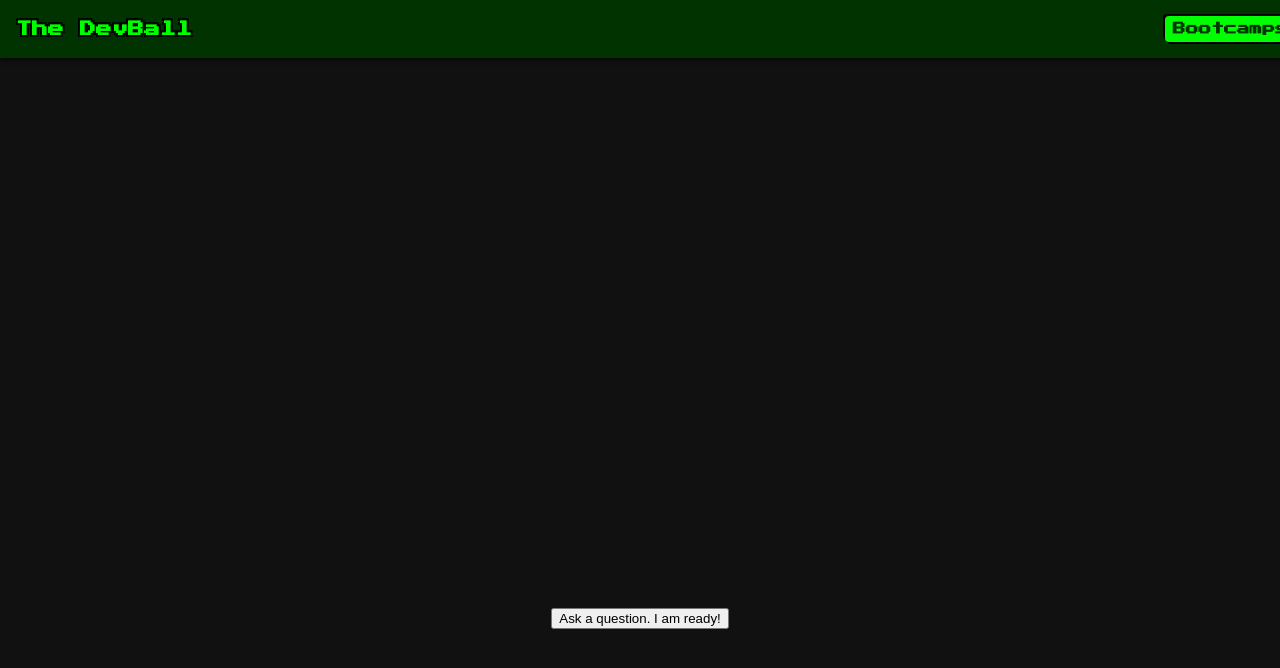
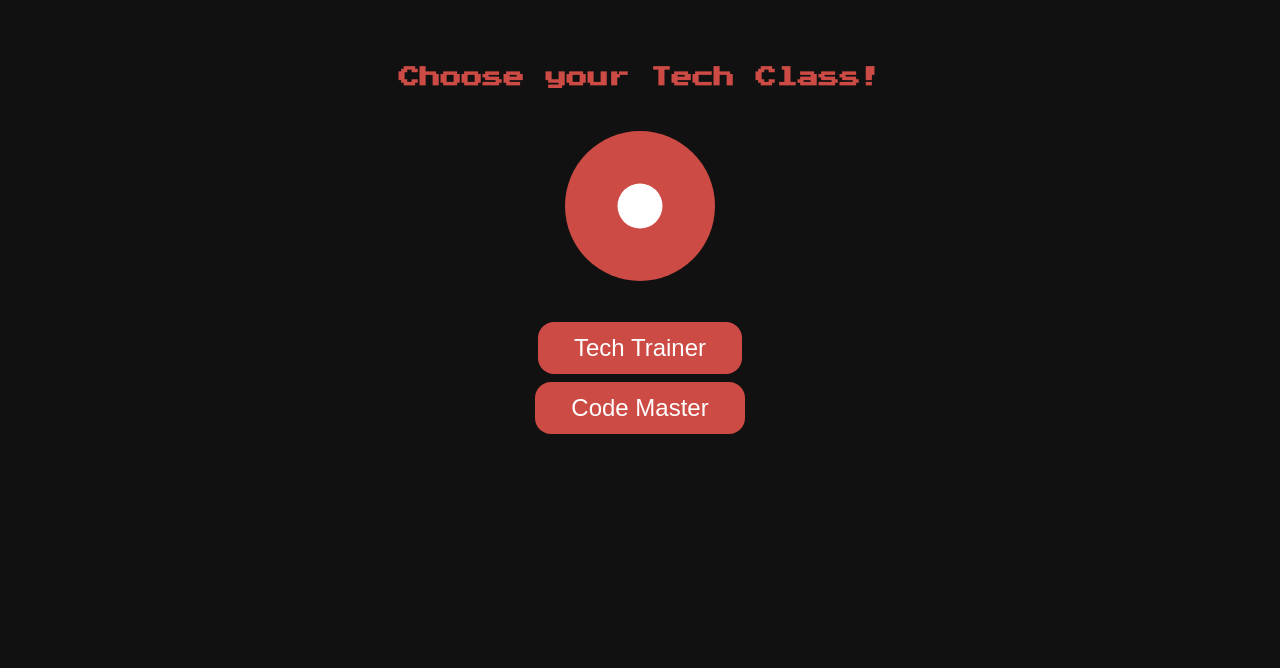
Before and after one commit to williamalvarezdev/whichBootcamp, a React (Vite) app: page / in a window 1280 px wide. Shown: the top 668 px of the page. Built offline with nearby package versions, Linux system fonts and the light colour scheme.

Commit message:
Pokeball UI

```diff
--- a/package.json
+++ b/package.json
@@ -10,9 +10,6 @@
     "preview": "vite preview"
   },
   "dependencies": {
-    "@react-three/drei": "^10.4.4",
-    "@react-three/fiber": "^9.2.0",
-    "gsap": "^3.13.0",
     "ollama": "^0.5.16",
     "react": "^19.1.0",
     "react-dom": "^19.1.0",
--- a/src/App.jsx
+++ b/src/App.jsx
@@ -1,12 +1,11 @@
 import { useState } from "react";
+import { Navbar } from "./components/Navbar";
 import { DialogBox } from "./components/DialogBox";
-import { Navbar } from "./components/Navbar";
+import { WelcomeScreen } from "./components/WelcomeScreen";
+import "./styles/GlobalStyles.css";
 
 export function App() {
-  const [dialog, setDialog] = useState({
-    speaker: "AI Mentor",
-    text: "Welcome, young trainer! Ready to find your next adventure?"
-  });
+  const [selectedRole, setSelectedRole] = useState(null);
 
   const bootcamps = [
     "Fullstack Web Dev",
@@ -20,17 +19,17 @@ export function App() {
 
   const handleBootcampSelect = (bootcamp) => {
     setSelectedBootcamp(bootcamp);
-    setDialog({
-      speaker: "AI Mentor",
-      text: `You selected the "${bootcamp}" bootcamp! Ready to ask a question?`
-    });
   };
+
+  if (!selectedRole) {
+    return <WelcomeScreen onStart={(role) => setSelectedRole(role)} />;
+  }
 
   return (
     <>
       <Navbar bootcamps={bootcamps} onSelect={handleBootcampSelect} />
-
-      <div style={{
+      <div
+        style={{
           backgroundColor: "#111",
           height: "100vh",
           display: "flex",
@@ -39,8 +38,9 @@ export function App() {
           alignItems: "center",
           padding: 16,
           paddingTop: 80,
-      }}>
-        <DialogBox updateDialog={setDialog} selectedBootcamp={selectedBootcamp} />
+        }}
+      >
+        <DialogBox selectedBootcamp={selectedBootcamp} />
       </div>
     </>
   );
--- a/src/components/Ball.jsx
+++ /dev/null
@@ -1,53 +0,0 @@
-import { useRef, useEffect, useState } from "react";
-import { useThree, useFrame } from "@react-three/fiber";
-import { Text } from "@react-three/drei";
-
-export function Ball({ isShaking }) {
-  const ballRef = useRef();
-  const { viewport } = useThree();
-  const [scale, setScale] = useState(1);
-
-  useEffect(() => {
-    const responsiveScale = Math.min(Math.max(viewport.width / 10, 0.4), 1);
-    setScale(responsiveScale);
-  }, [viewport.width]);
-
-
-  useFrame(() => {
-    if (ballRef.current) {
-      if (isShaking) {
-        ballRef.current.rotation.x += 0.05;
-        ballRef.current.rotation.y += 0.1;
-      } else {
-        ballRef.current.rotation.y += 0.005;
-      }
-    }
-  });
-
-  //BLACK BALL
-  return (
-    <group ref={ballRef} scale={scale}>
-      <mesh castShadow receiveShadow>
-        <sphereGeometry args={[1, 64, 64]} />
-        <meshStandardMaterial color="black" />
-      </mesh>
-
-      <mesh position={[0, 0, 0.99]}>
-        <circleGeometry args={[0.4, 32]} />
-        <meshStandardMaterial color="white" />
-      </mesh>
-
-      <Text
-        font="/fonts/PressStart2P-Regular.ttf"
-        fontSize={0.2}
-        position={[0, 0, 1.01]}
-        rotation={[0, 0, 0]}
-        color="black"
-        anchorX="center"
-        anchorY="middle"
-      >
-        8
-      </Text>
-    </group>
-  );
-}
--- a/src/components/DialogBox.jsx
+++ b/src/components/DialogBox.jsx
@@ -1,55 +1,8 @@
-import { useState, useEffect } from "react";
-import { Canvas, useThree } from "@react-three/fiber";
-import { OrbitControls } from "@react-three/drei";
-import { Ball } from "./Ball";
-import gsap from "gsap";
-
-function ResponsiveCameraWrapper({ children }) {
-  const { viewport, camera } = useThree();
-
-  useEffect(() => {
-    camera.position.z = viewport.width < 6 ? 5.5 : viewport.width < 10 ? 4.5 : 3.5;
-  }, [viewport.width, camera]);
-
-  return children;
-}
-
-export function DialogBox({ updateDialog, selectedBootcamp }) {
-  const [isShaking, setIsShaking] = useState(false);
-  const [respuesta, setRespuesta] = useState(null);
-  const [loading, setLoading] = useState(false);
-
-  const handleAsk = async () => {
-    if (loading) return;
-
-    setIsShaking(true);
-    setLoading(true);
-
-    gsap.delayedCall(2, () => {
-      setIsShaking(false);
-      const randomRespuesta = "This is your Bootcamp!";
-      setRespuesta(randomRespuesta);
-      if (updateDialog) updateDialog(randomRespuesta);
-      setLoading(false);
-    });
-  };
-
+export function DialogBox({ selectedBootcamp }) {
   return (
-    <div className="dialog-container" style={{ textAlign: "center" }}>
-      <Canvas shadows camera={{ position: [0, 0, 5], fov: 50 }}>
-        <ResponsiveCameraWrapper>
-          <ambientLight intensity={0.5} />
-          <directionalLight position={[5, 5, 5]} intensity={1} />
-          <OrbitControls enableZoom={false}/>
-          <Ball isShaking={isShaking} />
-        </ResponsiveCameraWrapper>
-      </Canvas>
-
-      <button onClick={handleAsk} disabled={loading} style={{ marginTop: "1rem" }}>
-        {loading ? "Let me check with my mates..." : "Ask a question. I am ready!"}
-      </button>
-
-      {respuesta && <p style={{ marginTop: "1rem" }}>{respuesta}</p>}
+    <div style={{ textAlign: "center", maxWidth: "600px" }}>
+      <h2>Welcome, {selectedBootcamp} adventurer!</h2>
+      <p>Ask your mentor anything to begin your journey.</p>
     </div>
   );
 }
--- /dev/null
+++ b/src/components/WelcomeScreen.jsx
@@ -0,0 +1,45 @@
+// components/WelcomeScreen.jsx
+import { useState } from "react";
+import "../styles/WelcomeScreen.css";
+
+export function WelcomeScreen({ onStart }) {
+  const [trainerHovered, setTrainerHovered] = useState(null);
+
+  return (
+    <section className="poke-section">
+      <h2>Choose your Tech Class!</h2>
+
+      <div className="poke-intro-trainer">
+        <div className="poke-ball"></div>
+        <img
+          className={`poke-trainer-img poke-trainer-img-classic ${trainerHovered === "classic" ? "active" : ""}`}
+          src="https://raw.githubusercontent.com/tiffachoo/pokesprites/master/trainers/red-rb.png"
+          alt="Classic Trainer"
+        />
+        <img
+          className={`poke-trainer-img poke-trainer-img-master ${trainerHovered === "master" ? "active" : ""}`}
+          src="https://raw.githubusercontent.com/tiffachoo/pokesprites/master/trainers/red-sm.png"
+          alt="Master Trainer"
+        />
+      </div>
+
+      <button
+        className="button spacer"
+        onClick={() => onStart("Tech Trainer")}
+        onMouseOver={() => setTrainerHovered("classic")}
+        onMouseOut={() => setTrainerHovered(null)}
+      >
+        Tech Trainer
+      </button>
+
+      <button
+        className="button"
+        onClick={() => onStart("Code Master")}
+        onMouseOver={() => setTrainerHovered("master")}
+        onMouseOut={() => setTrainerHovered(null)}
+      >
+        Code Master
+      </button>
+    </section>
+  );
+}
--- /dev/null
+++ b/src/styles/WelcomeScreen.css
@@ -0,0 +1,94 @@
+@import url('https://fonts.googleapis.com/css2?family=VT323&display=swap');
+
+body {
+  background-color: #f65a52;
+  font-family: "VT323", monospace;
+  font-size: 16px;
+  color: #333;
+}
+
+.poke-section {
+  display: flex;
+  flex-direction: column;
+  align-items: center;
+  color: #cc4b44;
+  margin-top: 50px;
+}
+
+.button {
+  padding: 0.5em 1.5em;
+  border-radius: 1rem;
+  border: none;
+  font-size: 1.5rem;
+  background-color: #cc4b44;
+  color: #fff;
+  cursor: pointer;
+  transition: 0.35s;
+  margin-bottom: 0.5rem;
+}
+
+.button:hover {
+  background-color: #000;
+  color: #f65a52;
+}
+
+.poke-intro-trainer {
+  position: relative;
+  margin-bottom: 1rem;
+  height: 200px;
+  width: 200px;
+}
+
+.poke-trainer-img {
+  position: absolute;
+  left: 50%;
+  bottom: 0;
+  height: 200px;
+  opacity: 0;
+  transition: 0.4s ease-in-out;
+}
+
+.poke-trainer-img.active {
+  transform: translateX(-50%);
+  opacity: 1;
+}
+
+.poke-trainer-img-classic {
+  bottom: 5px;
+  height: 180px;
+  image-rendering: pixelated;
+  transform: translateX(-80%);
+}
+
+.poke-trainer-img-master {
+  transform: translateX(-20%);
+}
+
+.poke-ball {
+  position: absolute;
+  top: 50%;
+  left: 50%;
+  height: 150px;
+  width: 150px;
+  border-radius: 50%;
+  background-color: #cc4b44;
+  transform: translate(-50%, -50%);
+  overflow: hidden;
+}
+
+.poke-ball::before,
+.poke-ball::after {
+  content: '';
+  position: absolute;
+}
+
+.poke-ball::before {
+  z-index: 2;
+  top: 50%;
+  left: 50%;
+  height: 45px;
+  width: 45px;
+  border-radius: 50%;
+  background-color: #fff;
+  transform: translate(-50%, -50%);
+}
```
Also changed, not shown: src/styles/DevBall.css (deleted, +0 -83 lines), 1 other file (tests, documents, lock files or other folders). Lines whose indentation alone changed are shown as unchanged.
